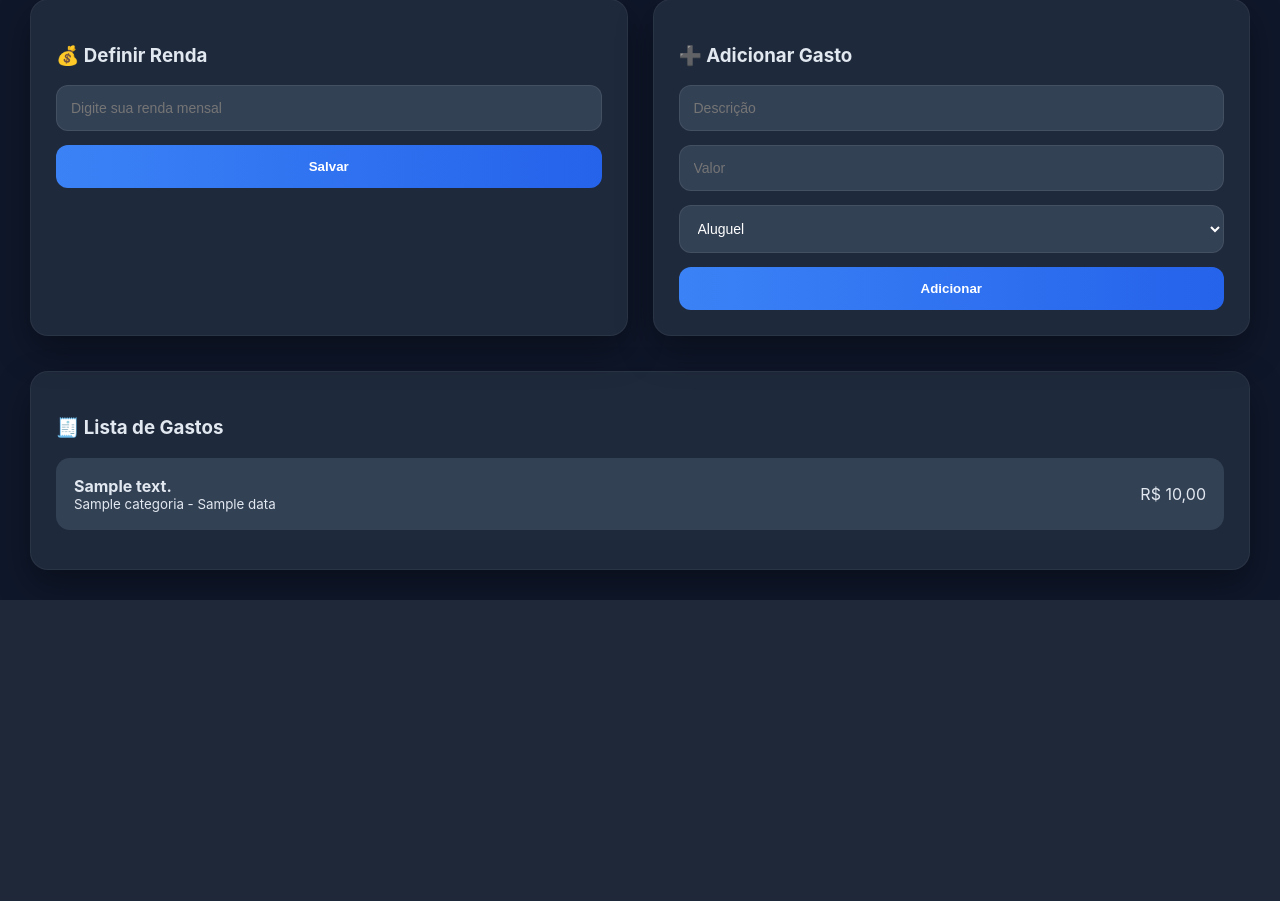
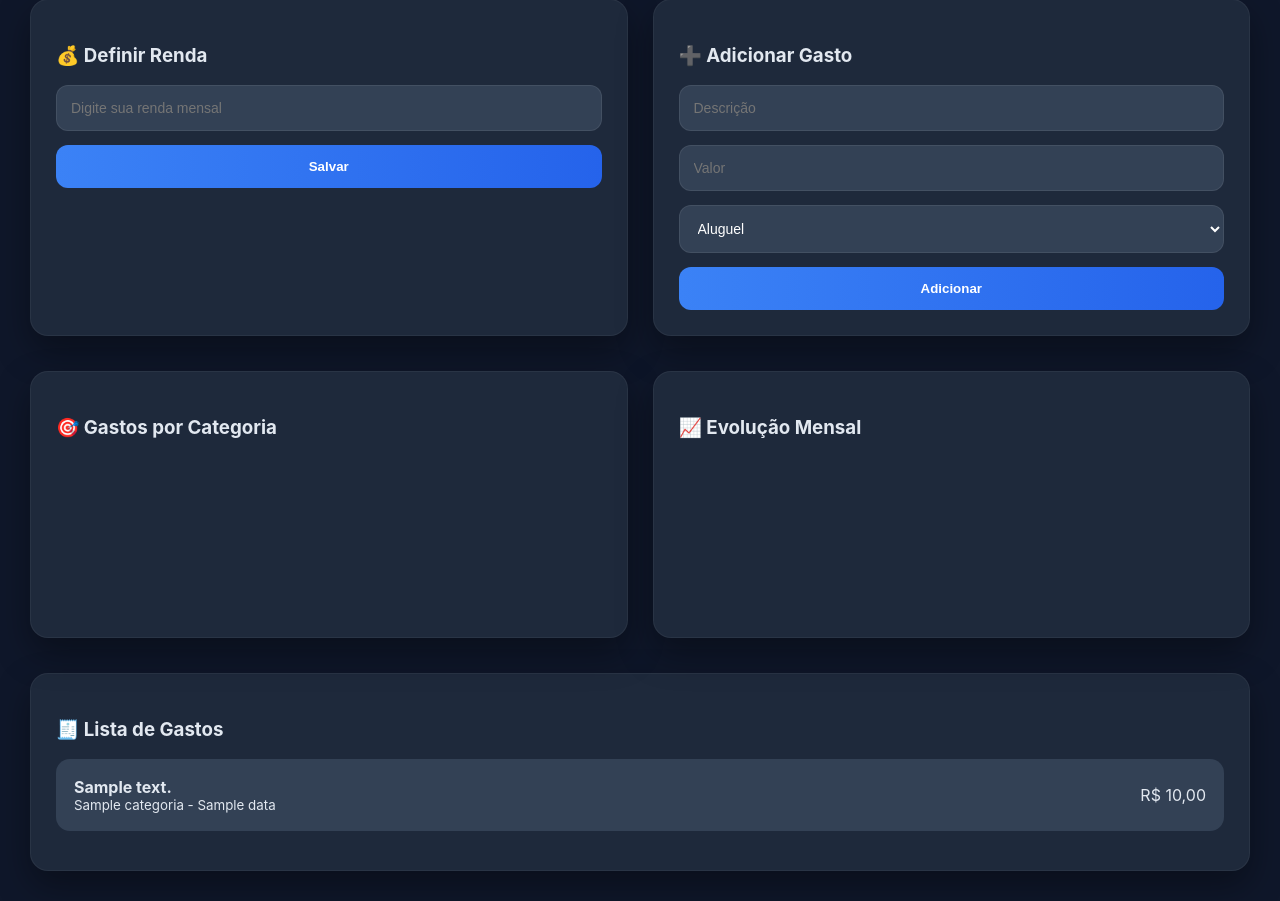
Before and after one commit to iproleplay/controle-financeiro, a Flask app: page /dashboard in a window 1280 px wide. Shown: the part 351-1252 px from the top of the page. Before the commit the page ends 951 px from the top, so only its background shows below. Run offline with Flask 3, Linux system fonts and the light colour scheme; the visitor is signed in with stand-in values (Sample User, id 1); a database or web service that is not in the repository returns one stand-in record (values such as "Sample title"); a map, chart or similar area stays blank; some libraries are stand-ins or nearby versions.

Commit message:
dashboard completo profissional

```diff
--- a/templates/dashboard.html
+++ b/templates/dashboard.html
@@ -6,9 +6,7 @@
 <script src="https://cdn.jsdelivr.net/npm/chart.js"></script>
 
 <style>
-*{
-    box-sizing:border-box;
-}
+*{box-sizing:border-box;}
 
 body{
     background:#0f172a;
@@ -18,7 +16,6 @@ body{
     padding:30px;
 }
 
-/* TÍTULO */
 h1{
     text-align:center;
     margin-bottom:40px;
@@ -26,13 +23,8 @@ h1{
     font-size:28px;
 }
 
-/* GRID GLOBAL */
-.grid{
-    display:grid;
-    gap:25px;
-}
+.grid{display:grid; gap:25px;}
 
-/* CARDS */
 .card{
     background:#1e293b;
     padding:25px;
@@ -41,7 +33,6 @@ h1{
     box-shadow:0 15px 35px rgba(0,0,0,0.35);
 }
 
-/* RESUMO SUPERIOR */
 .resumo-topo{
     display:grid;
     grid-template-columns:repeat(auto-fit, minmax(220px,1fr));
@@ -68,7 +59,6 @@ h1{
     font-weight:600;
 }
 
-/* PROGRESS */
 .progress{
     background:#334155;
     border-radius:30px;
@@ -88,7 +78,6 @@ h1{
     opacity:0.7;
 }
 
-/* FORM */
 input,select{
     width:100%;
     padding:14px;
@@ -122,7 +111,6 @@ button:hover{
     opacity:0.95;
 }
 
-/* LISTA GASTOS */
 .gasto-item{
     background:#334155;
     padding:18px;
@@ -134,19 +122,15 @@ button:hover{
     flex-wrap:wrap;
 }
 
-.gasto-info{
-    display:flex;
-    flex-direction:column;
-}
+.gasto-info{display:flex; flex-direction:column;}
 
 .red{color:#ef4444;}
 .green{color:#22c55e;}
 
-/* RESPONSIVO */
+canvas{max-height:320px;}
+
 @media(max-width:768px){
-    body{
-        padding:18px;
-    }
+    body{padding:18px;}
 }
 </style>
 </head>
@@ -225,6 +209,21 @@ style="width: {{ percentual_meta }}%; background: {{ '#ef4444' if percentual_met
 
 </div>
 
+<!-- GRÁFICOS -->
+<div class="grid" style="grid-template-columns:repeat(auto-fit,minmax(320px,1fr)); margin-bottom:35px;">
+
+<div class="card">
+<h3>🎯 Gastos por Categoria</h3>
+<canvas id="graficoCategoria"></canvas>
+</div>
+
+<div class="card">
+<h3>📈 Evolução Mensal</h3>
+<canvas id="graficoMensal"></canvas>
+</div>
+
+</div>
+
 <!-- LISTA -->
 <div class="card">
 <h3>🧾 Lista de Gastos</h3>
@@ -236,9 +235,7 @@ style="width: {{ percentual_meta }}%; background: {{ '#ef4444' if percentual_met
 <strong>{{ g.descricao }}</strong>
 <small>{{ g.categoria }} - {{ g.data }}</small>
 </div>
-<div>
-{{ g.valor | brl }}
-</div>
+<div>{{ g.valor | brl }}</div>
 </div>
 {% endfor %}
 {% else %}
@@ -247,5 +244,39 @@ style="width: {{ percentual_meta }}%; background: {{ '#ef4444' if percentual_met
 
 </div>
 
+<script>
+const resumoCategoria = {{ resumo_categoria | tojson }};
+const evolucaoMensal = {{ evolucao_mensal | tojson }};
+
+if(resumoCategoria.length > 0){
+    new Chart(document.getElementById("graficoCategoria"),{
+        type:"doughnut",
+        data:{
+            labels:resumoCategoria.map(i=>i[0]),
+            datasets:[{
+                data:resumoCategoria.map(i=>i[1]),
+                backgroundColor:["#ef4444","#3b82f6","#facc15","#22c55e","#a855f7","#f97316"]
+            }]
+        }
+    });
+}
+
+if(evolucaoMensal.length > 0){
+    new Chart(document.getElementById("graficoMensal"),{
+        type:"line",
+        data:{
+            labels:evolucaoMensal.map(i=>i[0]),
+            datasets:[{
+                label:"Total por Mês",
+                data:evolucaoMensal.map(i=>i[1]),
+                borderColor:"#3b82f6",
+                tension:0.3,
+                fill:false
+            }]
+        }
+    });
+}
+</script>
+
 </body>
 </html>
```
